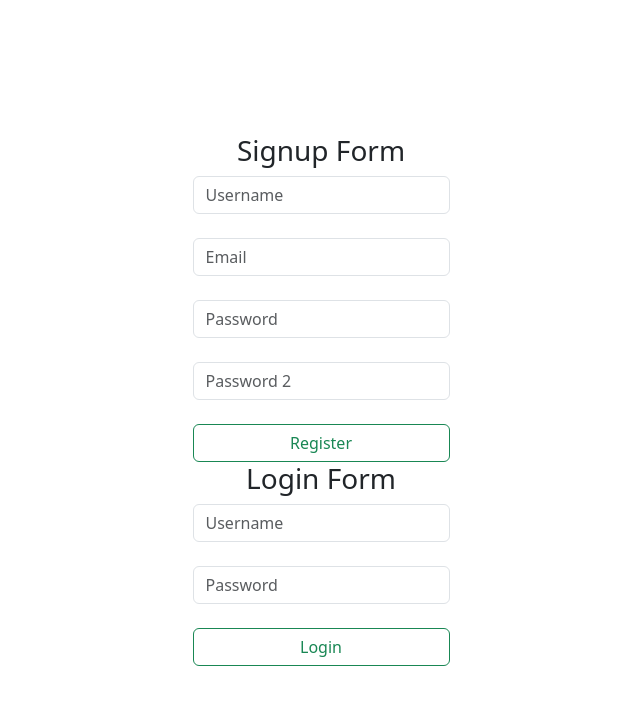
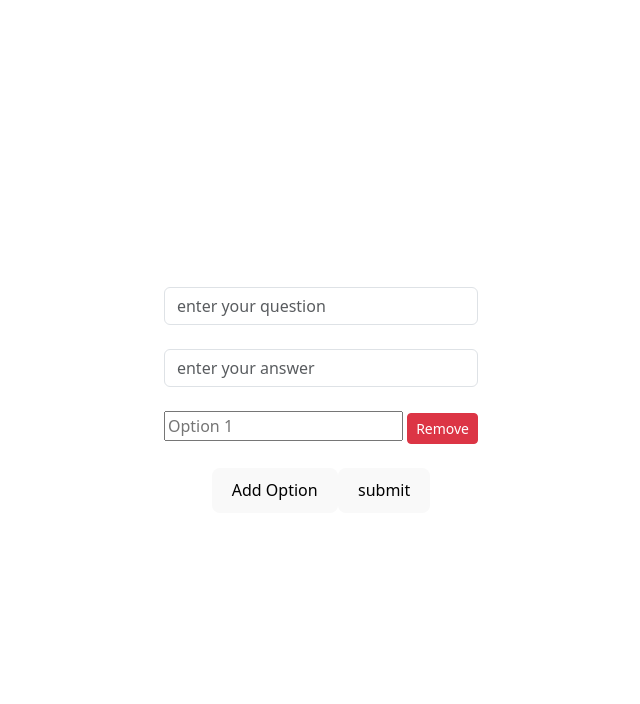
Before and after one commit to shiblumsi/django-react, a React (Vite) app in the folder frontend/: page / in a window 1280 px wide. Shown: the top 704 px of the page, without its empty margins (319-959 px from the left). Built offline with nearby package versions, Linux system fonts and the light colour scheme.

Commit message:
add remove button on question

```diff
--- a/frontend/package.json
+++ b/frontend/package.json
@@ -10,6 +10,7 @@
     "preview": "vite preview"
   },
   "dependencies": {
+    "axios": "^1.6.7",
     "bootstrap": "^5.3.2",
     "react": "^18.2.0",
     "react-bootstrap": "^2.10.0",
--- a/frontend/src/App.jsx
+++ b/frontend/src/App.jsx
@@ -3,16 +3,16 @@ import Persons from './pages/Persons'
 import 'bootstrap/dist/css/bootstrap.min.css';
 import Signup from './pages/Signup';
 import Login from './pages/Login';
+import Question from './quiz/Question';
+import QuestionCreateForm from './quiz/QuestionCreateForm';
 
 function App() {
 
 return (
-    <>
-
-      <Signup />
-      <Login />
-    </>
-  )
+  <>
+    <Question />
+  </>
+);
 }
 
 export default App
--- /dev/null
+++ b/frontend/src/quiz/Question.jsx
@@ -0,0 +1,75 @@
+import React, { useState } from "react";
+
+export default function Question() {
+  const [opts, setOpt] = useState([""])
+  const [qus, setQus] = useState('')
+  const [ans, setAns] = useState('');
+  const handleAdd = ()=>{
+
+    setOpt([...opts, ""])
+
+  }
+  const handleRemove = (index) => {
+    const newOpts = opts.filter((_, i)=> i !== index)
+    setOpt(newOpts)
+
+  }
+
+  const handleOptionChange = (index, value) => {
+
+    const newOpts = [...opts]
+    newOpts[index] = value
+    setOpt(newOpts)
+
+  };
+
+  const handleSubmit = ()=>{
+    console.log(opts);
+    console.log(qus);
+    console.log(ans);
+  }
+
+
+
+  return (
+    <div>
+      <input
+        className="form-control"
+        type="text"
+        placeholder="enter your question"
+        value={qus}
+        onChange={(e) => setQus(e.target.value)}
+      /><br/>
+      <input
+        className="form-control"
+        type="text"
+        placeholder="enter your answer"
+        value={ans}
+        onChange={(e) => setAns(e.target.value)}
+      /><br/>
+      {opts.map((opt, index) => (
+        <>
+          <input
+            key={index}
+            type="text"
+            value={opt}
+            placeholder={`Option ${index + 1}`}
+            onChange={(e) => handleOptionChange(index, e.target.value)}
+          />{" "}
+          <span></span>
+          <button
+            className="btn btn-sm btn-danger"
+            onClick={() => handleRemove(index)}
+          >
+            Remove
+          </button>
+          <br />
+          <br />
+        </>
+      ))}
+
+      <button onClick={handleAdd}>Add Option</button>
+      <button onClick={handleSubmit}>submit</button>
+    </div>
+  );
+}
--- /dev/null
+++ b/frontend/src/quiz/QuestionCreateForm.jsx
@@ -0,0 +1,76 @@
+import React, { useState } from "react";
+import axios from "axios";
+
+const QuestionForm = () => {
+  const [question, setQuestion] = useState("");
+  const [options, setOptions] = useState([""]);
+  const [answer, setAnswer] = useState("");
+
+  const handleOptionChange = (index, value) => {
+    const newOptions = [...options];
+    newOptions[index] = value;
+    setOptions(newOptions);
+  };
+
+  const handleAddOption = () => {
+    setOptions([...options, ""]);
+  };
+
+  const handleRemoveOption = (index) => {
+    const newOptions = options.filter((_, i) => i !== index);
+    setOptions(newOptions);
+  };
+
+  const handleSubmit = async () => {
+    try {
+      const response = await axios.post("http://127.0.0.1:8000/qc/", {
+        question,
+        options,
+        answer: { answer }, // Wrap answer in an object
+      });
+      console.log("Question created:", response.data);
+      // Reset form fields after successful submission
+      setQuestion("");
+      setOptions([""]);
+      setAnswer("");
+    } catch (error) {
+      console.log("Error creating question:", error);
+      // Handle error and provide feedback to the user
+    }
+  };
+
+
+  return (
+    <div>
+      <input
+        type="text"
+        placeholder="Enter your question"
+        value={question}
+        onChange={(e) => setQuestion(e.target.value)}
+      />
+      <ul>
+        {options.map((option, index) => (
+          <li key={index}>
+            <input
+              type="text"
+              placeholder={`Option ${index + 1}`}
+              value={option}
+              onChange={(e) => handleOptionChange(index, e.target.value)}
+            />
+            <button onClick={() => handleRemoveOption(index)}>Remove</button>
+          </li>
+        ))}
+      </ul>
+      <button onClick={handleAddOption}>Add Option</button>
+      <input
+        type="text"
+        placeholder="Enter the correct answer"
+        value={answer}
+        onChange={(e) => setAnswer(e.target.value)}
+      />
+      <button onClick={handleSubmit}>Submit</button>
+    </div>
+  );
+};
+
+export default QuestionForm;
```
Also changed, not shown: 1 other file (tests, documents, lock files or other folders).
